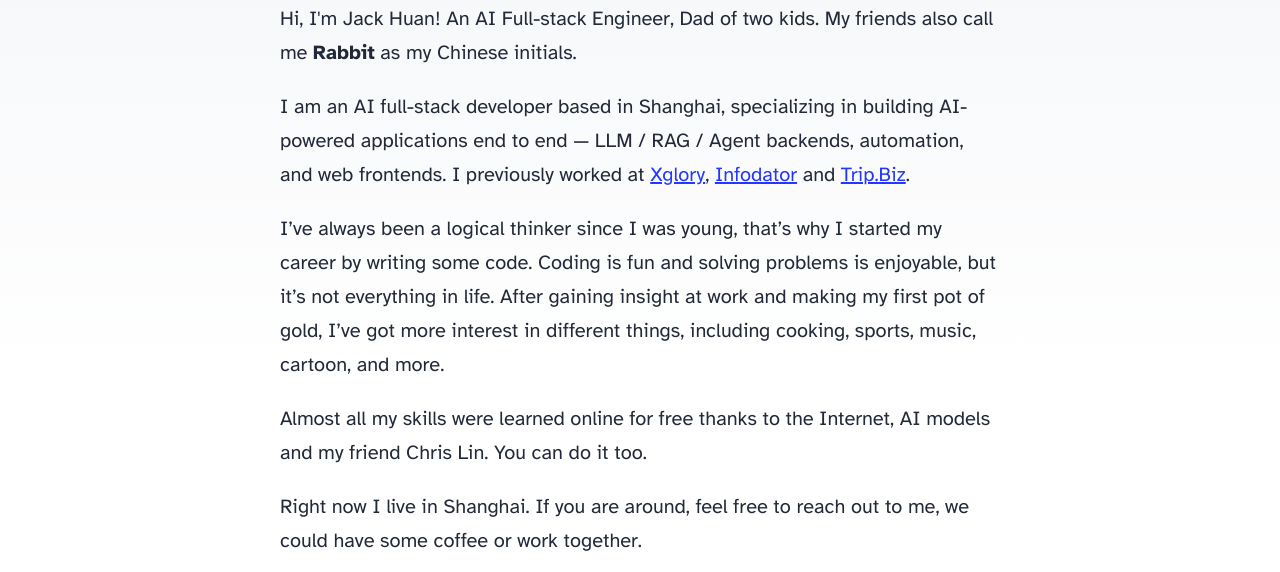
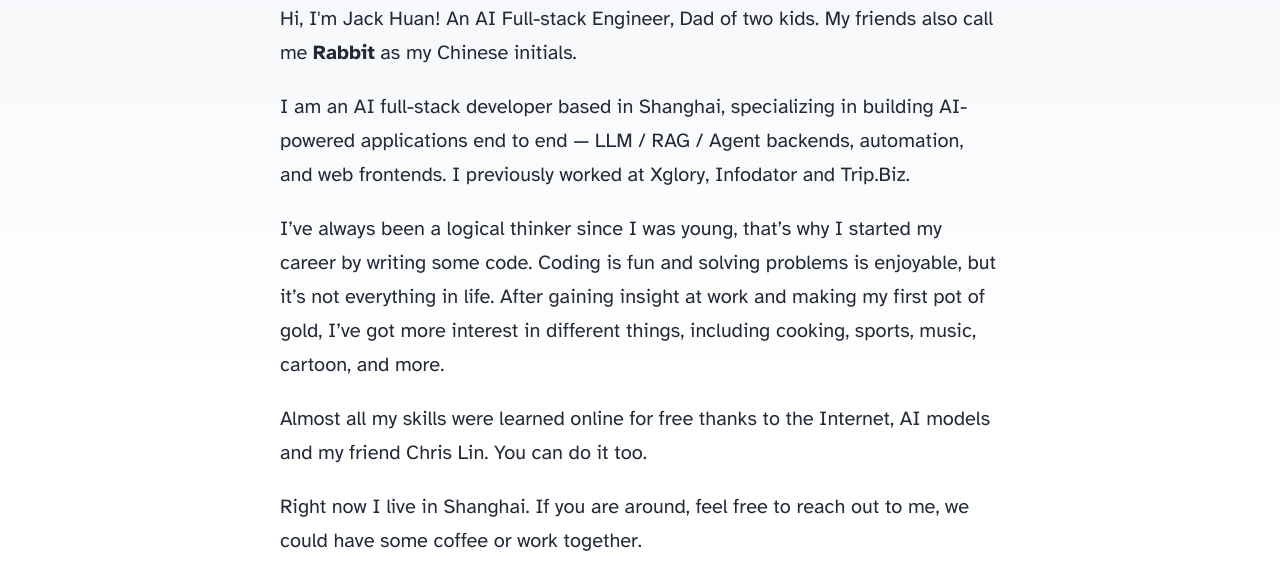
Before and after one commit to HuanBaby1314/blog, an Astro site: page / in a window 1280 px wide. Shown: the part 228-800 px from the top of the page. Built offline with nearby package versions, Linux system fonts and the light colour scheme; Astro itself is replaced by a stand-in of ours.

Commit message:
fix(home): 取消企业站外链(星共/容智/携程商旅)，保留公司名纯文本

```diff
--- a/src/pages/index.astro
+++ b/src/pages/index.astro
@@ -25,11 +25,8 @@ const posts = (await getCollection("blog")).sort(
       <p>
         I am an AI full-stack developer based in Shanghai, specializing in
         building AI-powered applications end to end — LLM / RAG / Agent
-        backends, automation, and web frontends. I previously worked at <a
-          href="http://www.xglory.cn/"
-          target="_blank">Xglory</a
-        >, <a href="https://www.infodator.com/" target="_blank">Infodator</a> and
-        <a href="https://ct.ctrip.com/" target="_blank">Trip.Biz</a>.
+        backends, automation, and web frontends. I previously worked at Xglory,
+        Infodator and Trip.Biz.
       </p>
       <p>
         I’ve always been a logical thinker since I was young, that’s why I
```
